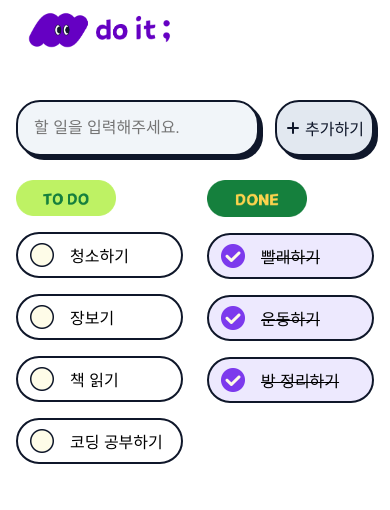
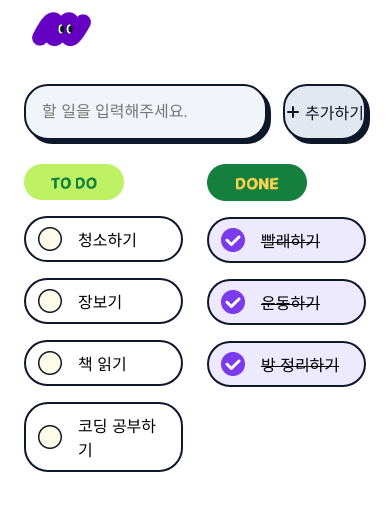
Before and after one commit to kim-ho-seon/do-it-todo, a React (Vite) app: page / in a window 390 px wide. Shown: the top 510 px of the page. Built offline with nearby package versions, Linux system fonts and the light colour scheme.

Commit message:
style: 본문 좌우 여백 24px 통일 및 모바일 로고 변경

```diff
--- a/src/App.css
+++ b/src/App.css
@@ -1,22 +1,7 @@
 /* Desktop */
 .main-container {
   width: 100%;
-  max-width: 1200px;
+  max-width: 1248px;;
   margin: 0 auto;
-  /* padding: 40px; */
-  /* background-color: aquamarine; */
+  padding: 0 24px;
 }
-
-/* Tablet */
-@media (max-width: 1024px) {
-  .main-container {
-    padding: 24px;
-  }
-}
-
-/* Mobile */
-@media (max-width: 768px) {
-  .main-container {
-    padding: 16px;
-  }
-}
--- a/src/components/common/Header.css
+++ b/src/components/common/Header.css
@@ -14,15 +14,17 @@
   background-position: center;
   cursor: pointer;
 }
-/* .header img {
-  width: 151px;
-  height: 40px;
-  display: block;
-
-} */
 
 .header-inner {
   width: calc(100% - 32px);
   max-width: 1200px;
   margin: 0 auto;
 }
+
+/* mobile */
+@media (max-width: 768px) {
+  .logo {
+    width: 71px;
+    background-image: url('../../assets/images/Size=Small@3x.png');
+  }
+}
```
